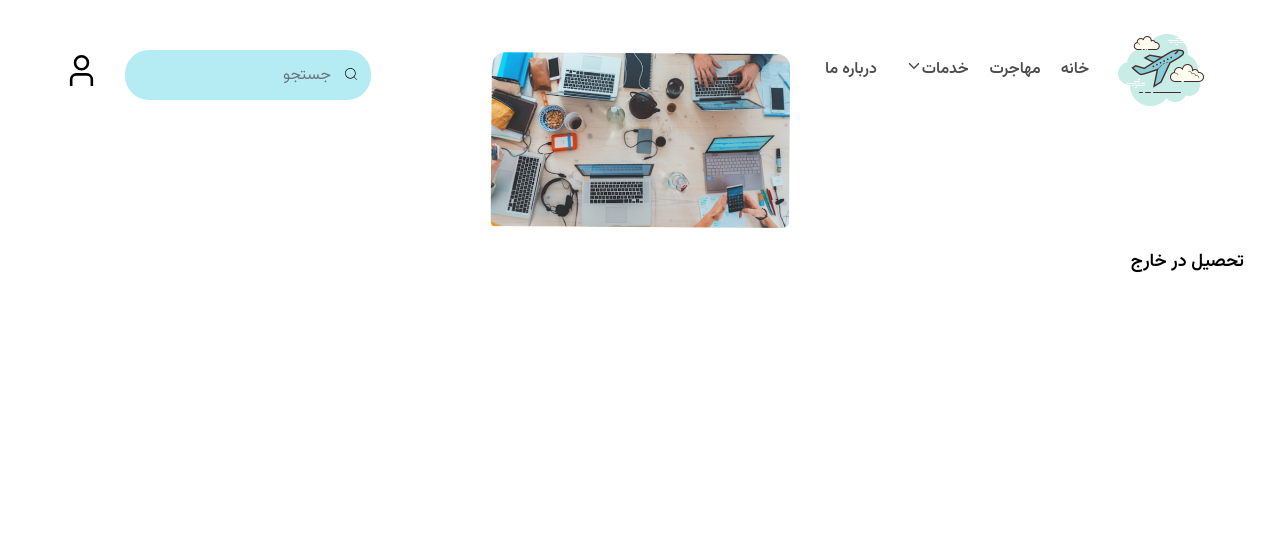
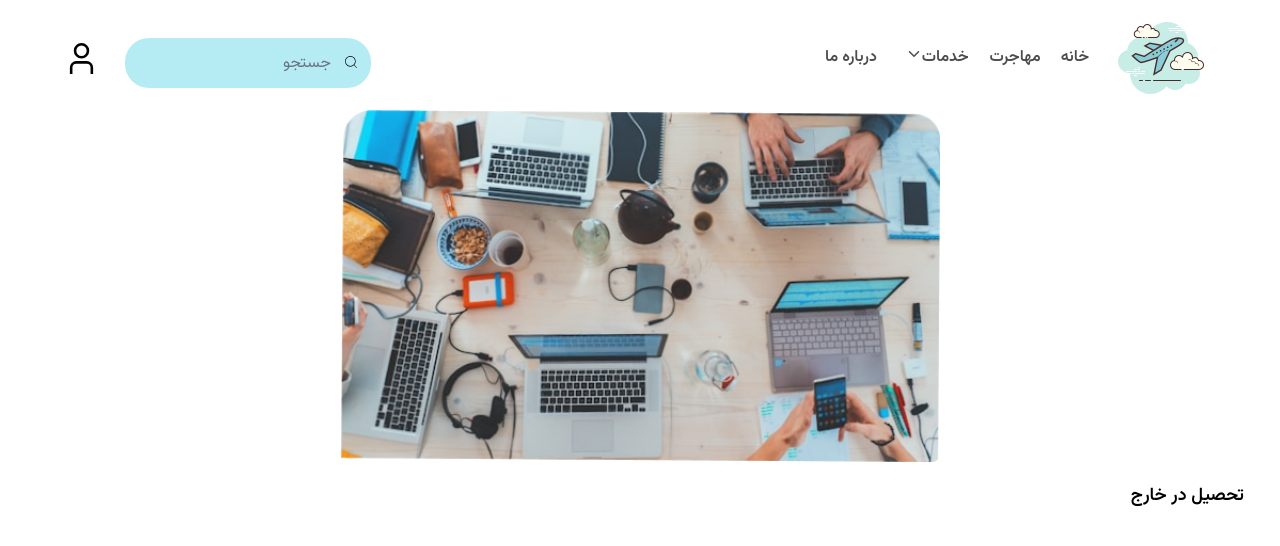
Before and after one commit to j2a1ck/NextHome, a Next.js app in the folder front-end/: page /post/education in a window 1280 px wide. Shown: the top 546 px of the page. Built offline with nearby package versions, Linux system fonts and the light colour scheme.

Commit message:
fix: minor changes

```diff
--- a/front-end/src/app/page.tsx
+++ b/front-end/src/app/page.tsx
@@ -6,11 +6,11 @@ import Navbar  from "@/components/Navbar";
 export default function Home() {
   return (
     <div>
-        <Navbar/>
-        <HeroSection/>
-        <ConsultSection/>
-        <CardSection/>
+      <Navbar />
       <main>
+        <HeroSection />
+        <ConsultSection />
+        <CardSection />
       </main>
     </div>
   );
--- a/front-end/src/app/post/[slug]/page.tsx
+++ b/front-end/src/app/post/[slug]/page.tsx
@@ -32,19 +32,19 @@ export default async function Blog(props: Props) {
   return (
     <article className="container mx-auto px-4">
       <header>
-        <nav className="mt-3 hidden md:block">
+        <nav className="hidden lg:block">
           <DesktopNavbar />
         </nav>
-        <nav className="md:hidden">
+        <nav>
           <MobileNavbar />
         </nav>
       </header>
-      <main>
+      <main className="lg:mt-[70px]">
         <Image
-          className="mx-auto mb-5 rounded-lg"
+          className="mx-auto mb-5 rounded-lg lg:w-[600px]"
           src={currentCard.image}
-          width={300}
-          height={300}
+          width={400}
+          height={400}
           alt="Work related illustration"
           priority
         />
```
